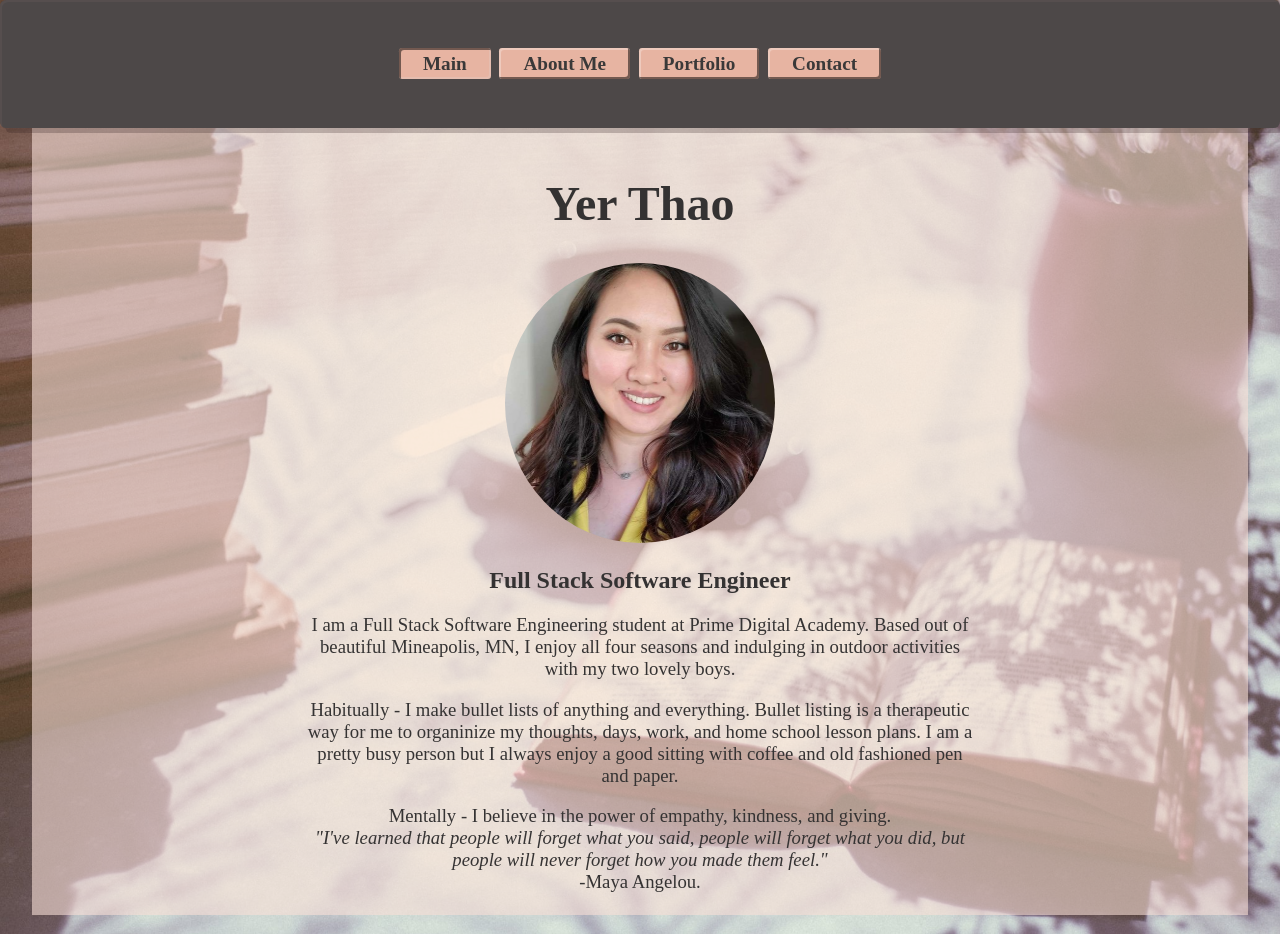
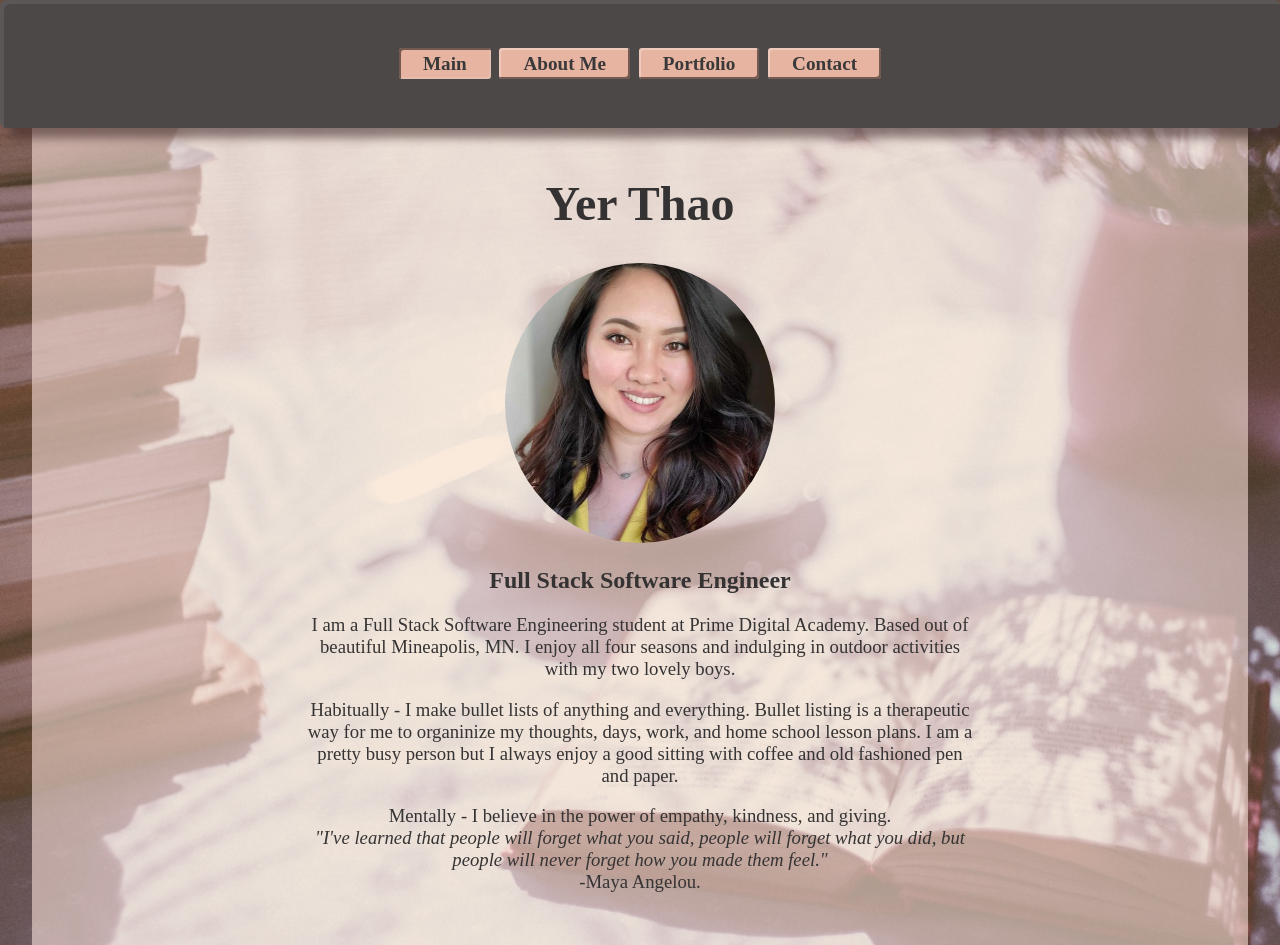
Before and after one commit to yyerthao/yyerthao.github.io, a website: page index.html in a window 1280 px wide. Shown: the top 945 px of the page. Drawn offline with Linux system fonts and the light colour scheme; a web font is replaced by a local one.

Commit message:
Update padding of container and box shadow of nav

```diff
--- a/index.html
+++ b/index.html
@@ -30,7 +30,7 @@
             <h2>Full Stack Software Engineer</h2>
             <h3>
                 I am a Full Stack Software Engineering student at Prime Digital Academy.
-                Based out of beautiful Mineapolis, MN, I enjoy all four seasons and indulging
+                Based out of beautiful Mineapolis, MN. I enjoy all four seasons and indulging
                 in outdoor activities with my two lovely boys.
             </h3>
             <h3>
--- a/public/styles/style.css
+++ b/public/styles/style.css
@@ -43,6 +43,7 @@ body {
     max-width: 76rem;
     margin: 0 auto;
     padding-top: 6rem;
+    padding-bottom: 6rem;
 }
 
 .main {
@@ -89,8 +90,8 @@ li {
     max-width: 100%;
     /* box-shadow: 10px 10px 10px rgba(48, 32, 32, 0.762); */
 
-    box-shadow: 5px 5px rgba(41, 26, 26, 0.242),
-    inset 2px 2px rgba(97, 85, 85, 0.481);
+    box-shadow: 10px 10px 10px rgba(57, 35, 35, 0.536),
+    inset 4px 4px rgba(154, 147, 147, 0.187);
     border-radius: 0.4rem;
 }
 
```
